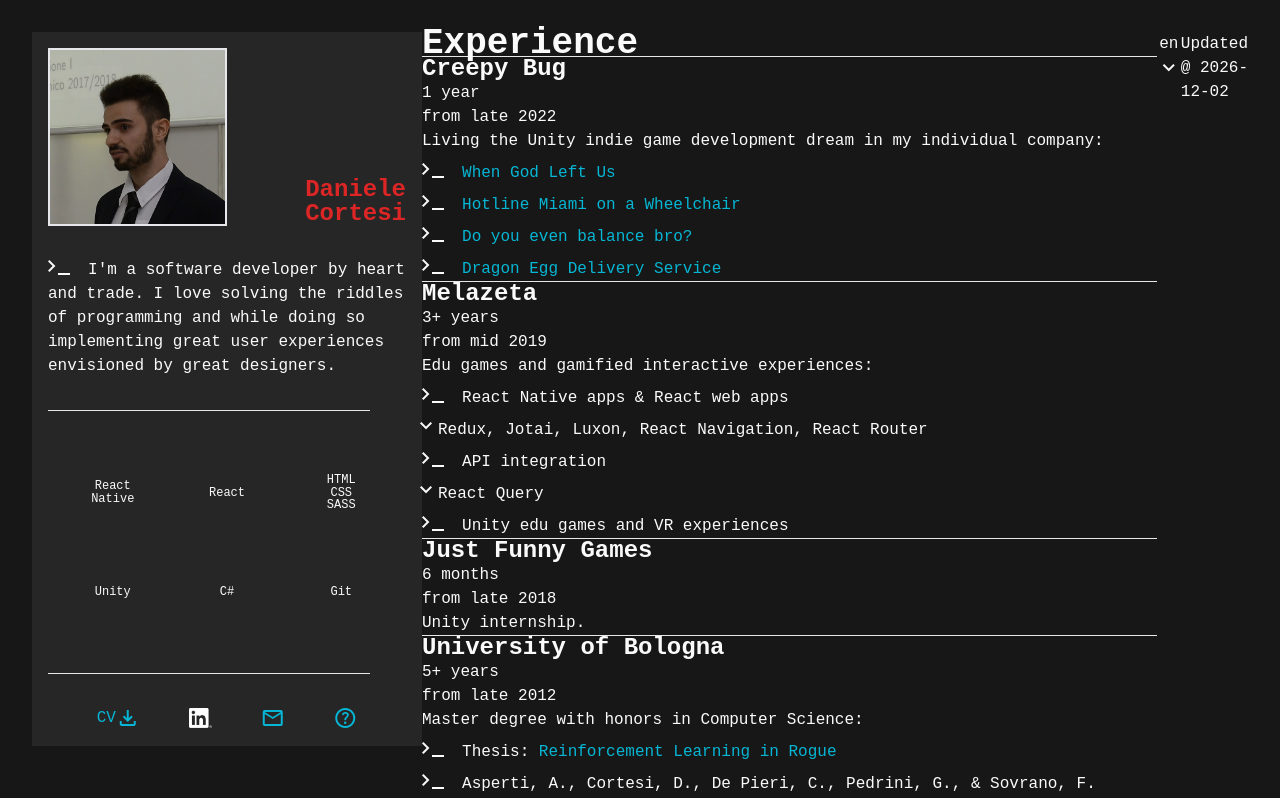
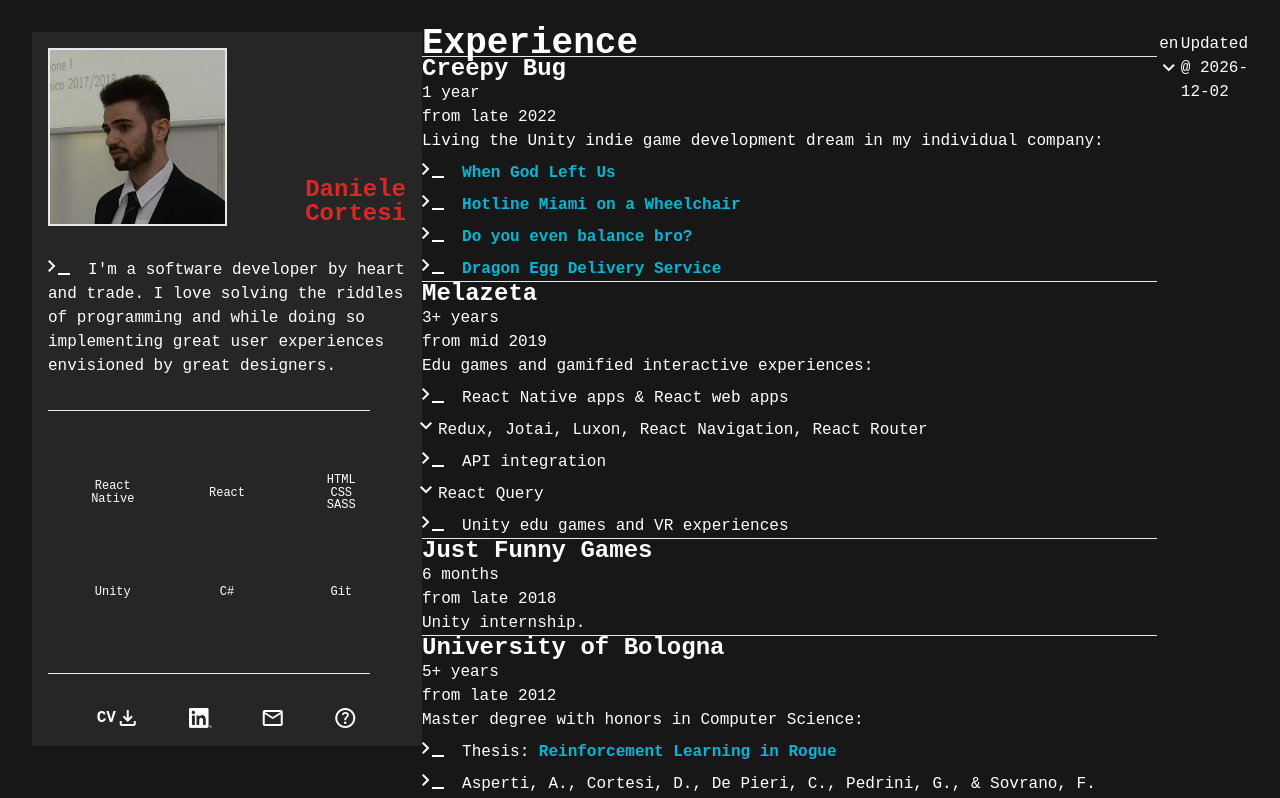
Before and after one commit to Jackaljkdan/webresume, a React (Vite) app: page / in a window 1280 px wide. Shown: the top 798 px of the page. Built offline with nearby package versions, Linux system fonts and the light colour scheme; the HTML template or start-up script is replaced by a standard one.

Commit message:
Forgor summary stuff

```diff
--- a/src/App.tsx
+++ b/src/App.tsx
@@ -6,7 +6,7 @@
 function App() {
     return (
         <>
-            <Summary className="pt-10 px-8 pb-4 sm:min-w-[290px] sm:max-w-[390px]" />
+            <Summary className="pt-10 px-8 pb-4 sm:p-4 sm:min-w-[290px] sm:max-w-[390px]" />
             <Experience />
             <LocaleButton className="app-locale" />
             <UpdatedAt className="app-updated-at" />
--- a/src/components/MaterialLinkButton.tsx
+++ b/src/components/MaterialLinkButton.tsx
@@ -13,6 +13,7 @@
             className={classNames(
                 "material-link",
                 "flex items-center",
+                "text-white",
                 props.className,
             )}
             href={props.href}
--- a/src/components/Summary.tsx
+++ b/src/components/Summary.tsx
@@ -18,7 +18,7 @@
     return (
         <div className={classNames(
             "summary",
-            "flex flex-col justify-between sm:p-4",
+            "flex flex-col justify-between",
             "bg-neutral-800",
             props.className,
         )}>
--- a/src/index.css
+++ b/src/index.css
@@ -7,7 +7,7 @@
     font-synthesis: style weight;
     text-rendering: optimizeLegibility;
 
-    @apply text-neutral-50 bg-neutral-900 text-base;
+    @apply text-white bg-neutral-900 text-base;
 }
 
 #root {
@@ -32,5 +32,5 @@
 }
 
 a {
-    @apply text-link hover:text-link-h;
+    @apply text-link hover:text-link-h font-bold;
 }
```
